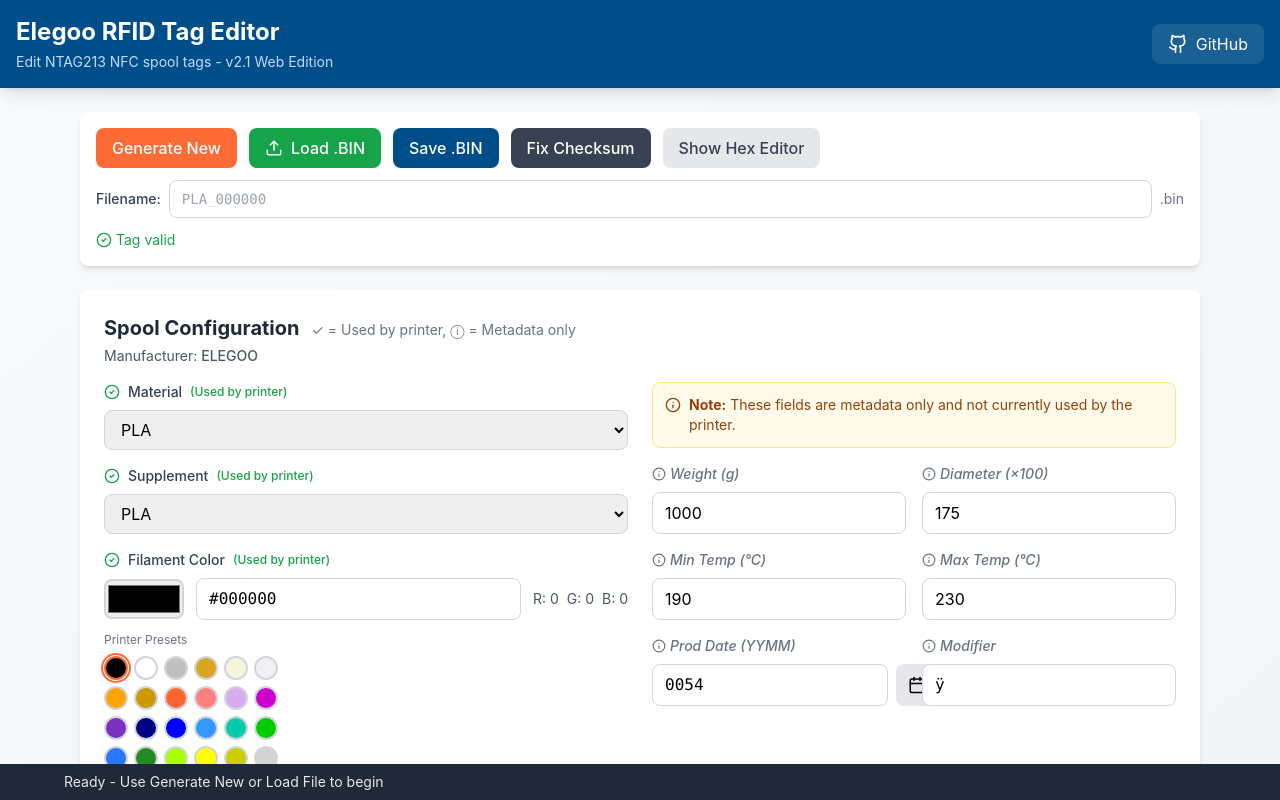
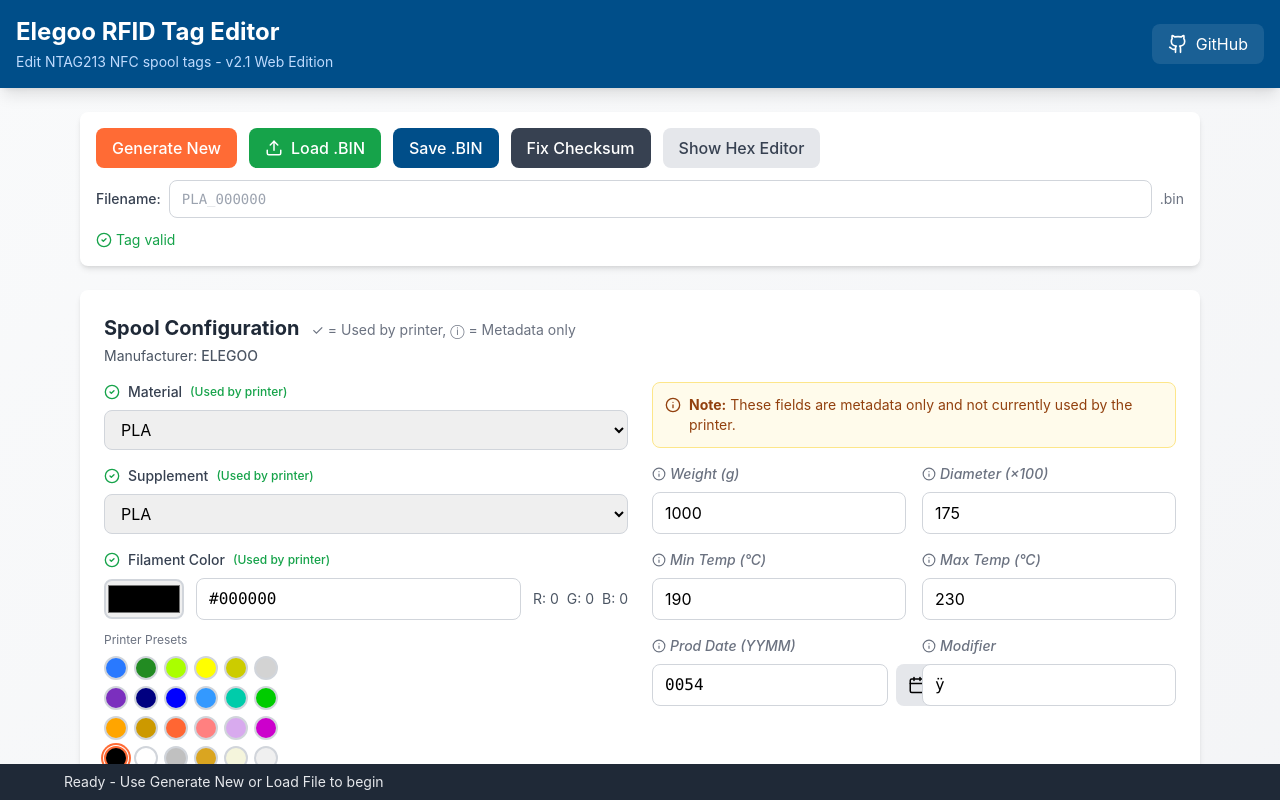
Before and after one commit to Savion/elegoo-rfid-editor, a React (Vite) app: page / in a window 1280 px wide. Shown: the top 800 px of the page. Built offline with nearby package versions, Linux system fonts and the light colour scheme.

Commit message:
Fix preset color swatch row order to match printer screen
Co-Authored-By: Claude Opus 4.6 <noreply@anthropic.com>

```diff
--- a/src/components/ColorPicker.tsx
+++ b/src/components/ColorPicker.tsx
@@ -3,16 +3,25 @@ import { CheckCircle2 } from 'lucide-react';
 
 // Centauri Carbon 2 Combo preset colors (4 rows x 6 columns)
 const PRESET_COLORS: { name: string; hex: string }[][] = [
-  // Row 1: Neutrals
+  // Row 1: Mixed
   [
-    { name: 'Black', hex: '#000000' },
-    { name: 'White', hex: '#FFFFFF' },
-    { name: 'Silver', hex: '#C0C0C0' },
-    { name: 'Gold', hex: '#DAA520' },
-    { name: 'Ivory', hex: '#F5F5DC' },
-    { name: 'Snow', hex: '#F0F0F0' },
+    { name: 'Royal Blue', hex: '#2979FF' },
+    { name: 'Forest Green', hex: '#228B22' },
+    { name: 'Lime', hex: '#AAFF00' },
+    { name: 'Yellow', hex: '#FFFF00' },
+    { name: 'Yellow Green', hex: '#CCCC00' },
+    { name: 'Light Gray', hex: '#D3D3D3' },
   ],
-  // Row 2: Warm tones
+  // Row 2: Cool tones
+  [
+    { name: 'Purple', hex: '#7B2FBE' },
+    { name: 'Navy', hex: '#000080' },
+    { name: 'Blue', hex: '#0000FF' },
+    { name: 'Sky Blue', hex: '#3399FF' },
+    { name: 'Teal', hex: '#00CCAA' },
+    { name: 'Green', hex: '#00CC00' },
+  ],
+  // Row 3: Warm tones
   [
     { name: 'Orange', hex: '#FFA500' },
     { name: 'Amber', hex: '#CC9900' },
@@ -21,23 +30,14 @@ const PRESET_COLORS: { name: string; hex: string }[][] = [
     { name: 'Lavender', hex: '#D8AAEE' },
     { name: 'Magenta', hex: '#CC00CC' },
   ],
-  // Row 3: Cool tones
+  // Row 4: Neutrals
   [
-    { name: 'Purple', hex: '#7B2FBE' },
-    { name: 'Navy', hex: '#000080' },
-    { name: 'Blue', hex: '#0000FF' },
-    { name: 'Sky Blue', hex: '#3399FF' },
-    { name: 'Teal', hex: '#00CCAA' },
-    { name: 'Green', hex: '#00CC00' },
-  ],
-  // Row 4: Mixed
-  [
-    { name: 'Royal Blue', hex: '#2979FF' },
-    { name: 'Forest Green', hex: '#228B22' },
-    { name: 'Lime', hex: '#AAFF00' },
-    { name: 'Yellow', hex: '#FFFF00' },
-    { name: 'Yellow Green', hex: '#CCCC00' },
-    { name: 'Light Gray', hex: '#D3D3D3' },
+    { name: 'Black', hex: '#000000' },
+    { name: 'White', hex: '#FFFFFF' },
+    { name: 'Silver', hex: '#C0C0C0' },
+    { name: 'Gold', hex: '#DAA520' },
+    { name: 'Ivory', hex: '#F5F5DC' },
+    { name: 'Snow', hex: '#F0F0F0' },
   ],
 ];
 
```
